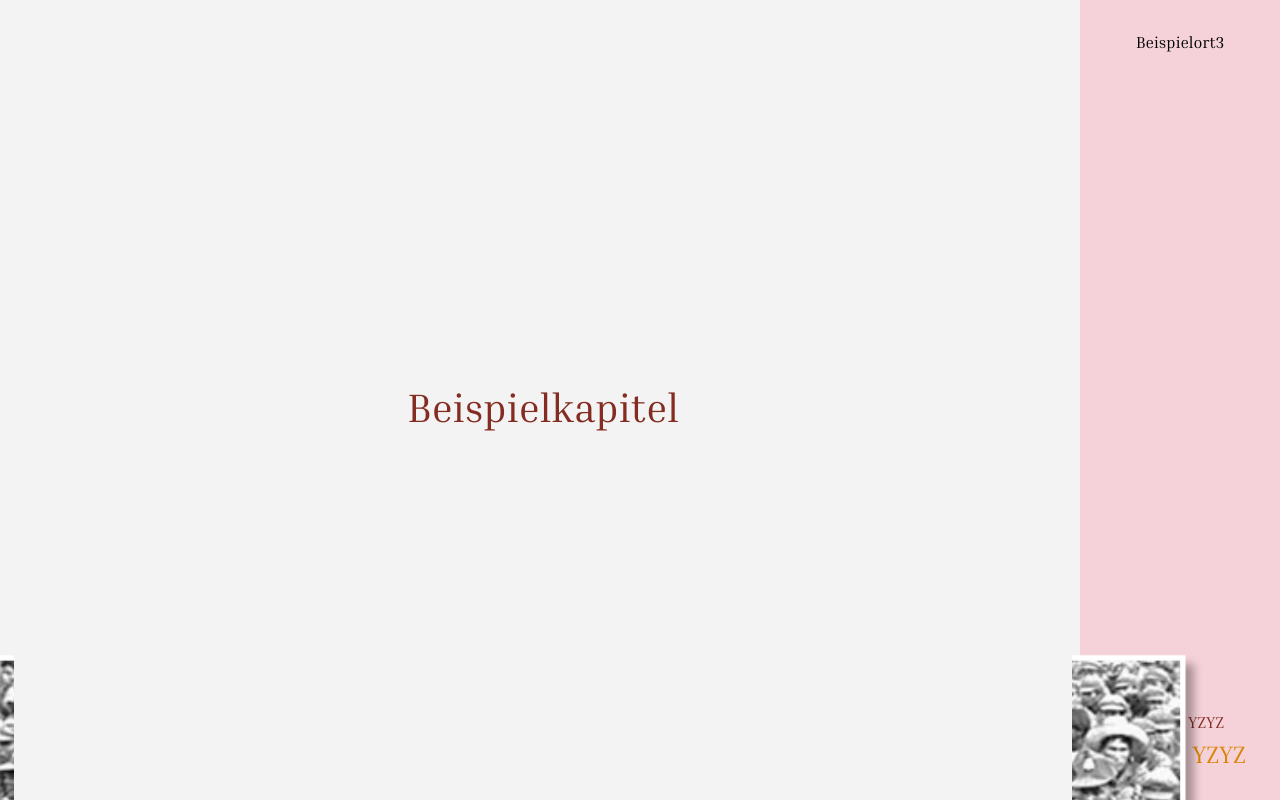
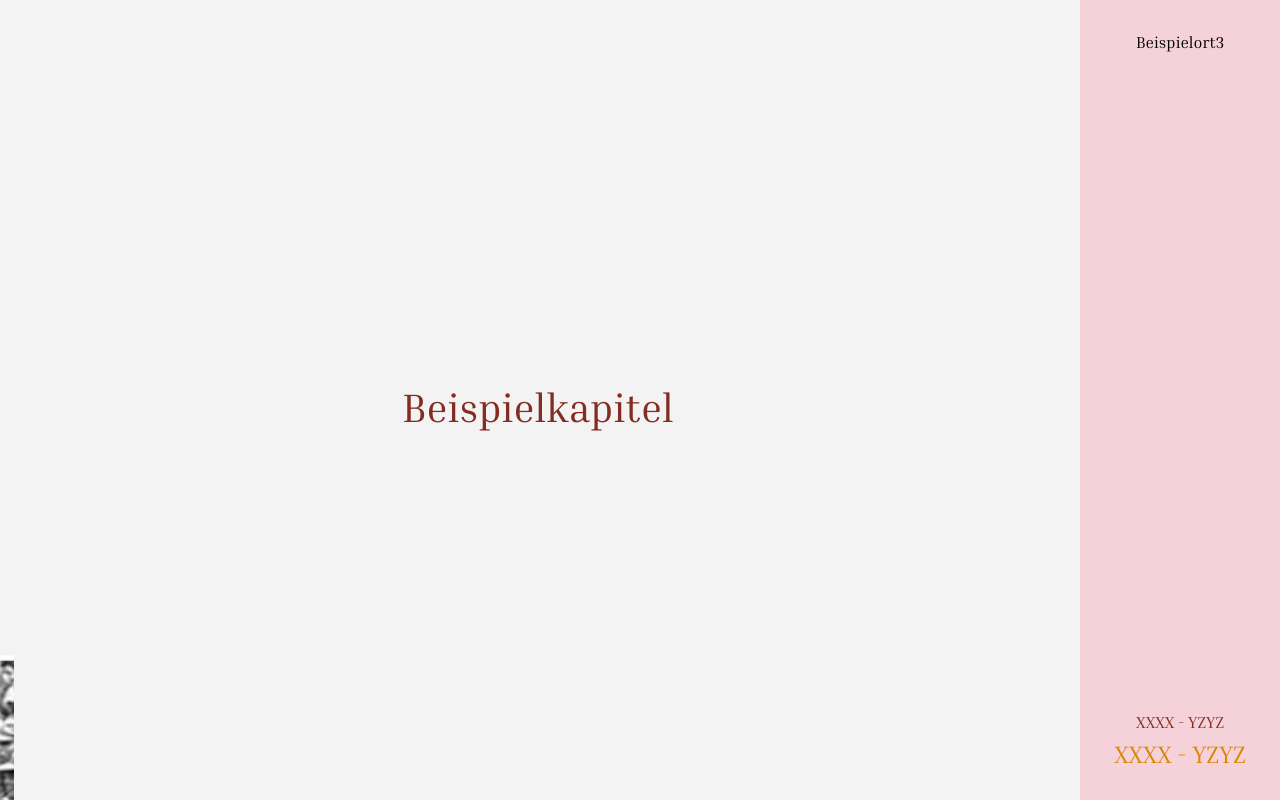
Before and after one commit to carlobeckmann2602/digital-storytelling-, a React (Vite) app: page / in a window 1280 px wide. Shown: the top 800 px of the page. Built offline with nearby package versions, Linux system fonts and the light colour scheme.

Commit message:
refactor: Improve sidebar and header layout to prevent z-index problems

```diff
--- a/src/App.scss
+++ b/src/App.scss
@@ -35,7 +35,9 @@
 .header-outer {
   height: 100vh;
   // hack to prevent underlying elements to shine through
-  width: 101%;
+  width: calc(100vw - 200px - 32px);
+  padding-right: 200px;
+
   display: flex;
   align-items: center;
   justify-content: center;
@@ -66,6 +68,7 @@
   position: sticky;
   top: 0;
   height: 100%;
+  z-index: 100;
 }
 
 .prison-model {
```
